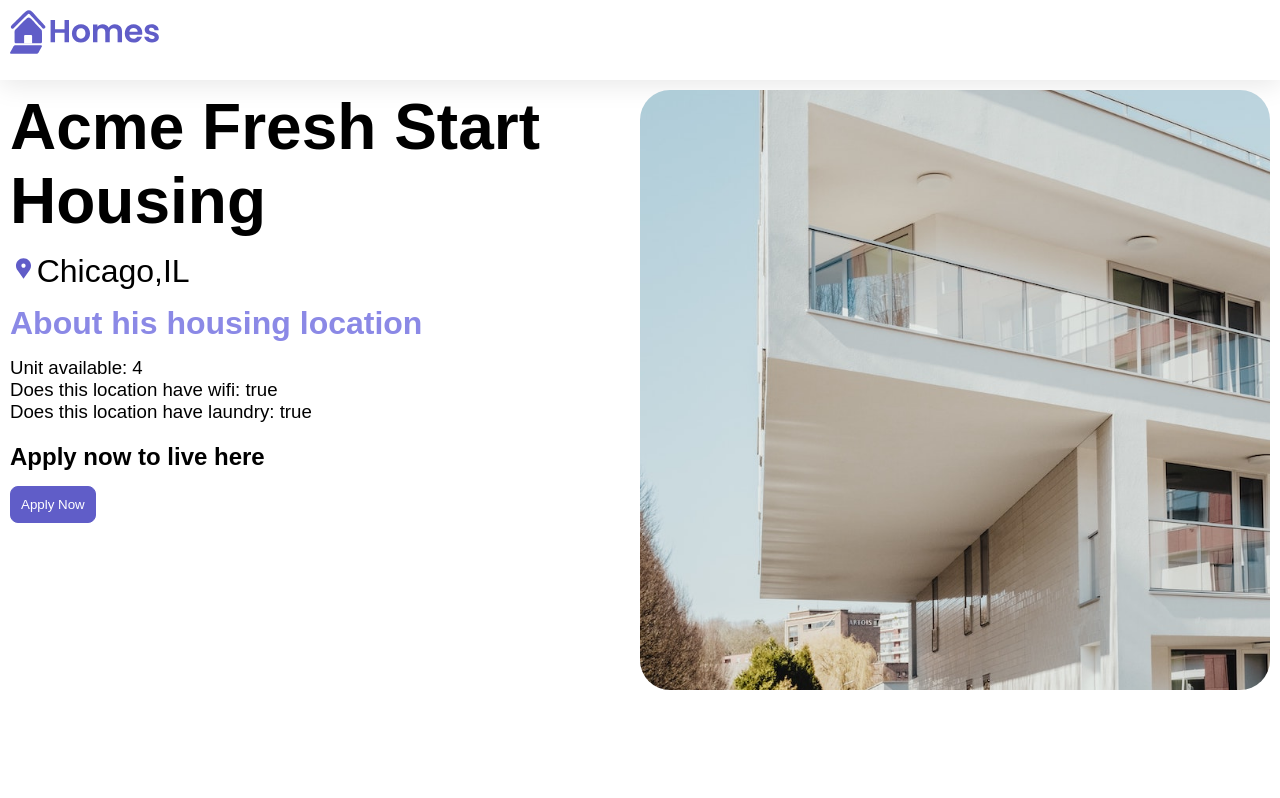
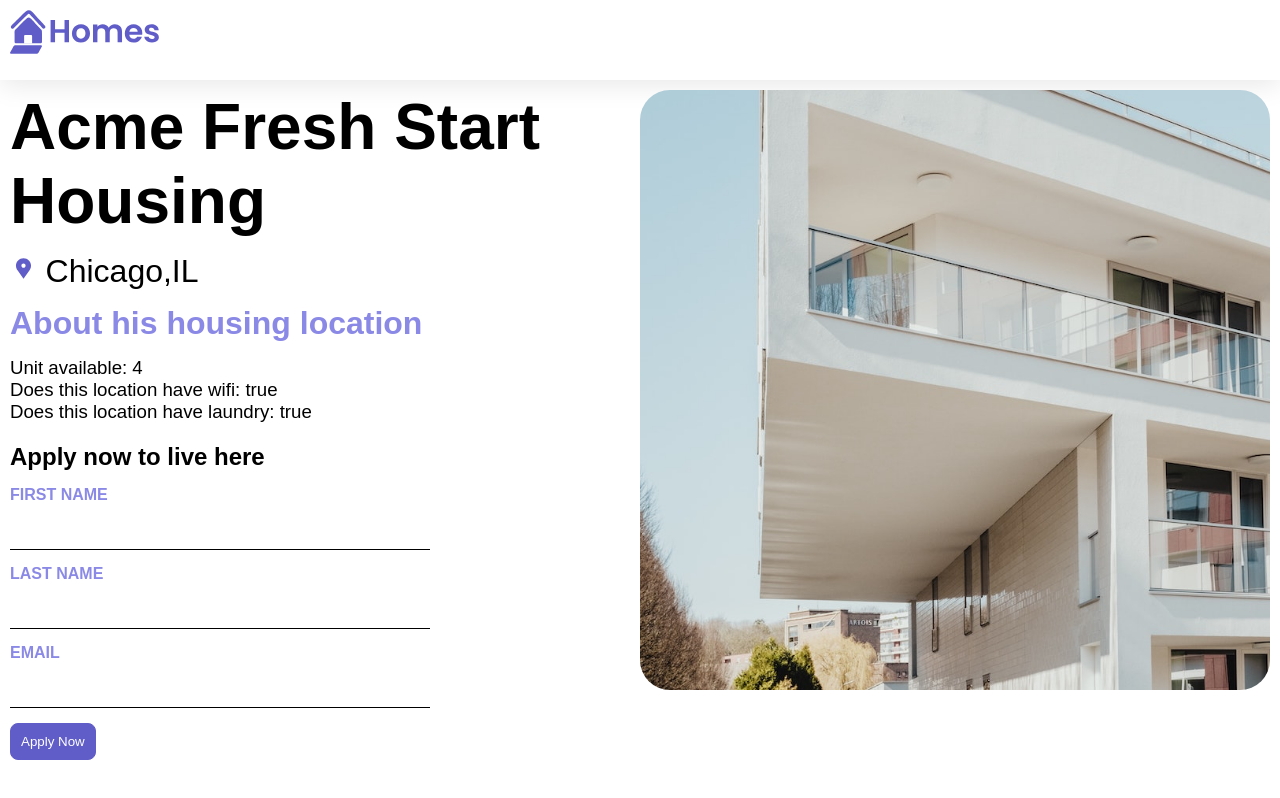
Before and after one commit to abimulia/ess-training, an Angular app: page /details/0 in a window 1280 px wide. Built offline with nearby package versions, Linux system fonts and the light colour scheme.

Commit message:
add implementation for apply now

```diff
--- a/src/app/details/details.component.html
+++ b/src/app/details/details.component.html
@@ -1,22 +1,37 @@
 <article>
-    <img [src]="housingLocation?.photo" alt="Exterior photo {{housingLocation?.photo}}" class="listing-photo">
+  <img
+    [src]="housingLocation?.photo"
+    alt="Exterior photo {{ housingLocation?.photo }}"
+    class="listing-photo"
+  />
   <section class="listing-description">
     <h2 class="listing-heading">
-            {{housingLocation?.name}}
+      {{ housingLocation?.name }}
     </h2>
-        <p class="listing-location">{{housingLocation?.city}},{{housingLocation?.state}}</p>
+    <p class="listing-location">
+      {{ housingLocation?.city }},{{ housingLocation?.state }}
+    </p>
   </section>
   <section class="listing-features">
     <h2 class="section-heading">About his housing location</h2>
     <ul>
-            <li>Unit available: {{housingLocation?.availableUnits}}</li>
-            <li>Does this location have wifi: {{housingLocation?.wifi}}</li>
-            <li>Does this location have laundry: {{housingLocation?.laundry}}</li>
+      <li>Unit available: {{ housingLocation?.availableUnits }}</li>
+      <li>Does this location have wifi: {{ housingLocation?.wifi }}</li>
+      <li>Does this location have laundry: {{ housingLocation?.laundry }}</li>
     </ul>
   </section>
   <section class="listing-apply">
     <h2 class="section-heading">Apply now to live here</h2>
-        <button class="primary" type="button">Apply Now</button>
+    <form [formGroup]="applyForm" (submit)="submitApplication()">
+      <label for="first-name">First Name</label>
+      <input type="text" id="first-name" formControlName="firstName" />
+
+      <label for="last-name">Last Name</label>
+      <input type="text" id="last-name" formControlName="lastName" />
+
+      <label for="email">Email</label>
+      <input type="email" id="email" formControlName="email" />
+      <button type="submit" class="primary">Apply Now</button>
+    </form>
   </section>
-
 </article>
--- a/src/app/details/details.component.ts
+++ b/src/app/details/details.component.ts
@@ -3,11 +3,12 @@ import { CommonModule } from '@angular/common';
 import { ActivatedRoute } from '@angular/router';
 import { HousingLocation } from '../housing-location';
 import { HousingService } from '../housing.service';
+import { FormControl, FormGroup, ReactiveFormsModule } from '@angular/forms';
 
 @Component({
   selector: 'app-details',
   standalone: true,
-  imports: [CommonModule],
+  imports: [CommonModule, ReactiveFormsModule],
   templateUrl: './details.component.html',
   styleUrl: './details.component.css',
 })
@@ -15,10 +16,23 @@ export class DetailsComponent {
   route: ActivatedRoute = inject(ActivatedRoute);
   housingService = inject(HousingService);
   housingLocation: HousingLocation | undefined;
+  applyForm = new FormGroup({
+    firstName: new FormControl(''),
+    lastName: new FormControl(''),
+    email: new FormControl(''),
+  });
 
   constructor() {
     const housingLocationId = Number(this.route.snapshot.params['id']);
     this.housingLocation =
       this.housingService.getHousingLocationById(housingLocationId);
   }
+
+  submitApplication() {
+    this.housingService.submitApplication(
+      this.applyForm.value.firstName ?? '',
+      this.applyForm.value.lastName ?? '',
+      this.applyForm.value.email ?? ''
+    );
+  }
 }
--- a/src/app/housing.service.ts
+++ b/src/app/housing.service.ts
@@ -119,4 +119,8 @@ export class HousingService {
       (housingLocation) => housingLocation.id === id
     );
   }
+
+  submitApplication(firstName: string, lastName: string, email: string) {
+    console.log('Submitted: ' + firstName + ' ' + lastName + ' ' + email);
+  }
 }
```
Lines whose indentation alone changed are shown as unchanged.
